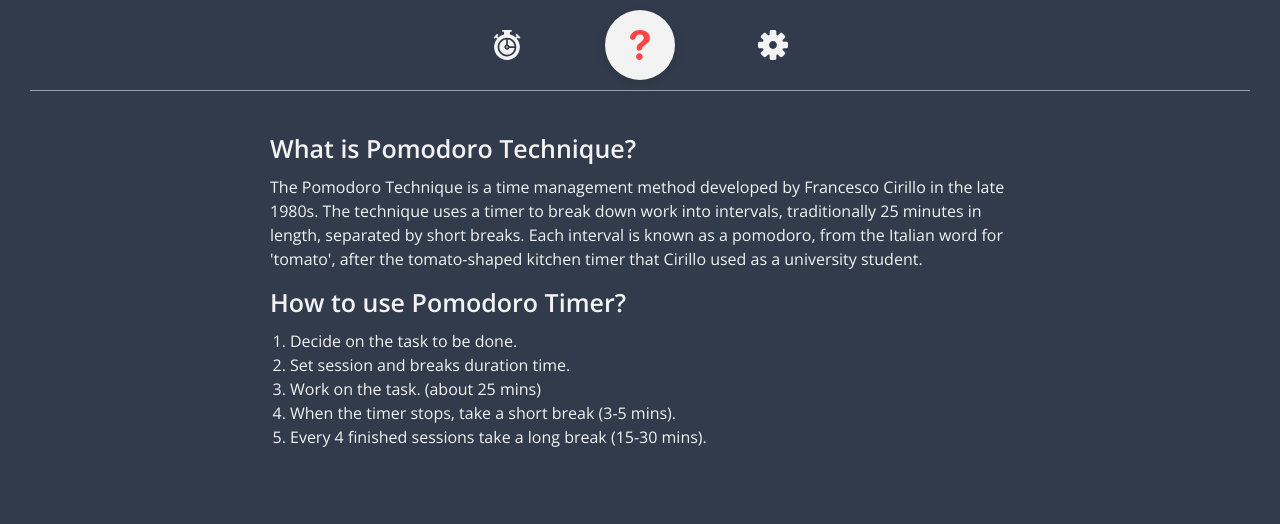
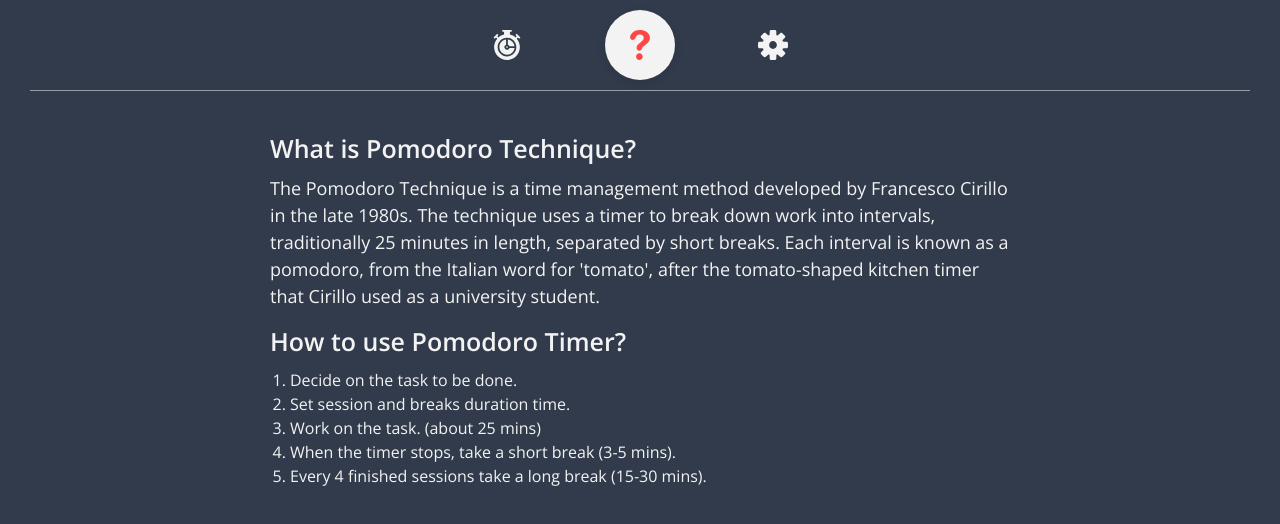
Before and after one commit to mattzahel/Pomodoro, a Vue app: page /about in a window 1280 px wide. Shown: the top 524 px of the page. Built offline with nearby package versions, Linux system fonts and the light colour scheme.

Commit message:
some media queries changes

```diff
--- a/src/components/TimerWidget.vue
+++ b/src/components/TimerWidget.vue
@@ -27,8 +27,13 @@ export default {
     margin: 1rem auto;
 
     @media screen and (min-width: 768px) {
+      height: 30rem;
+      max-width: 30rem;
+    }
+
+    @media screen and (min-width: 1600px) {
+      height: 50rem;
       max-width: 50rem;
-      height: 50rem;
     }
 
     &__container {
--- a/src/views/About.vue
+++ b/src/views/About.vue
@@ -33,6 +33,10 @@ export default {
     font-size: 1.6rem;
     text-align: left;
     line-height: 1.5;
+
+    @media screen and (min-width: 992px) {
+      font-size: 1.8rem;
+    }
   }
   h2 {
     font-size: 2.5rem;
```
